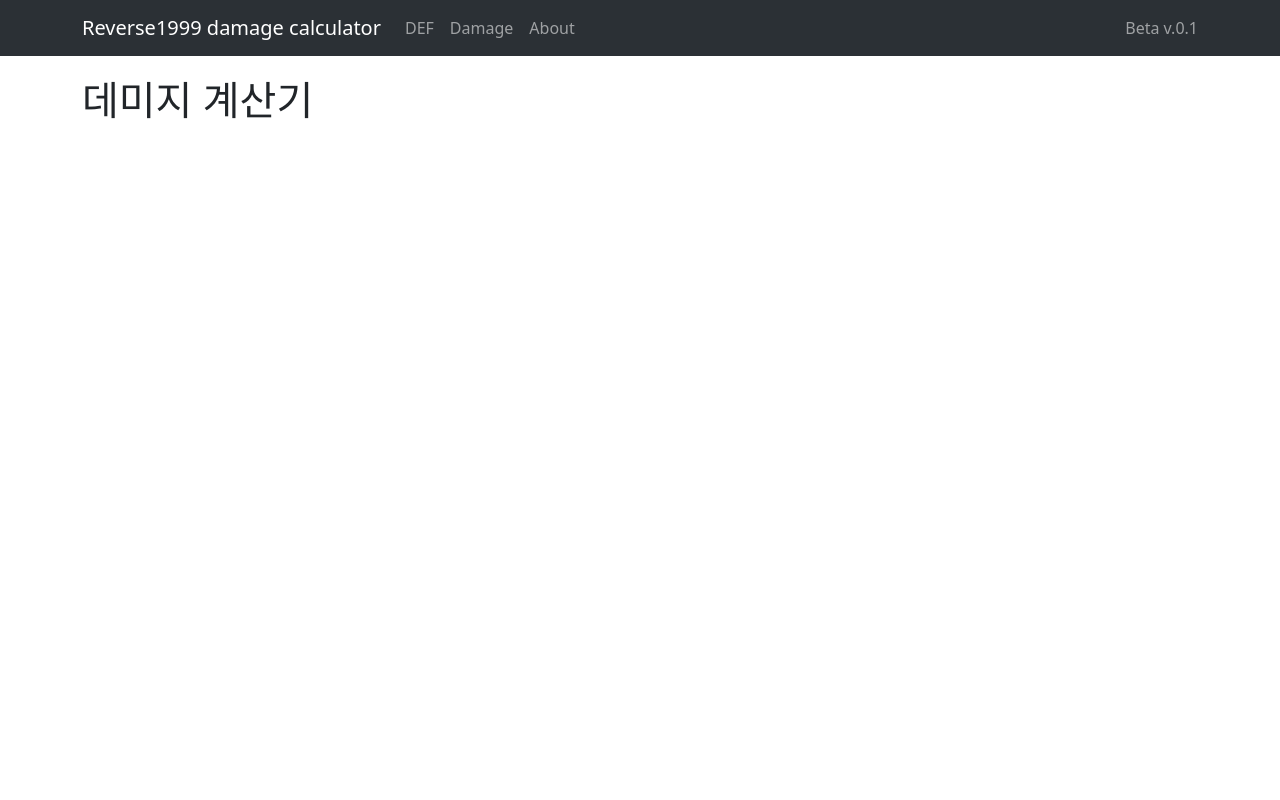
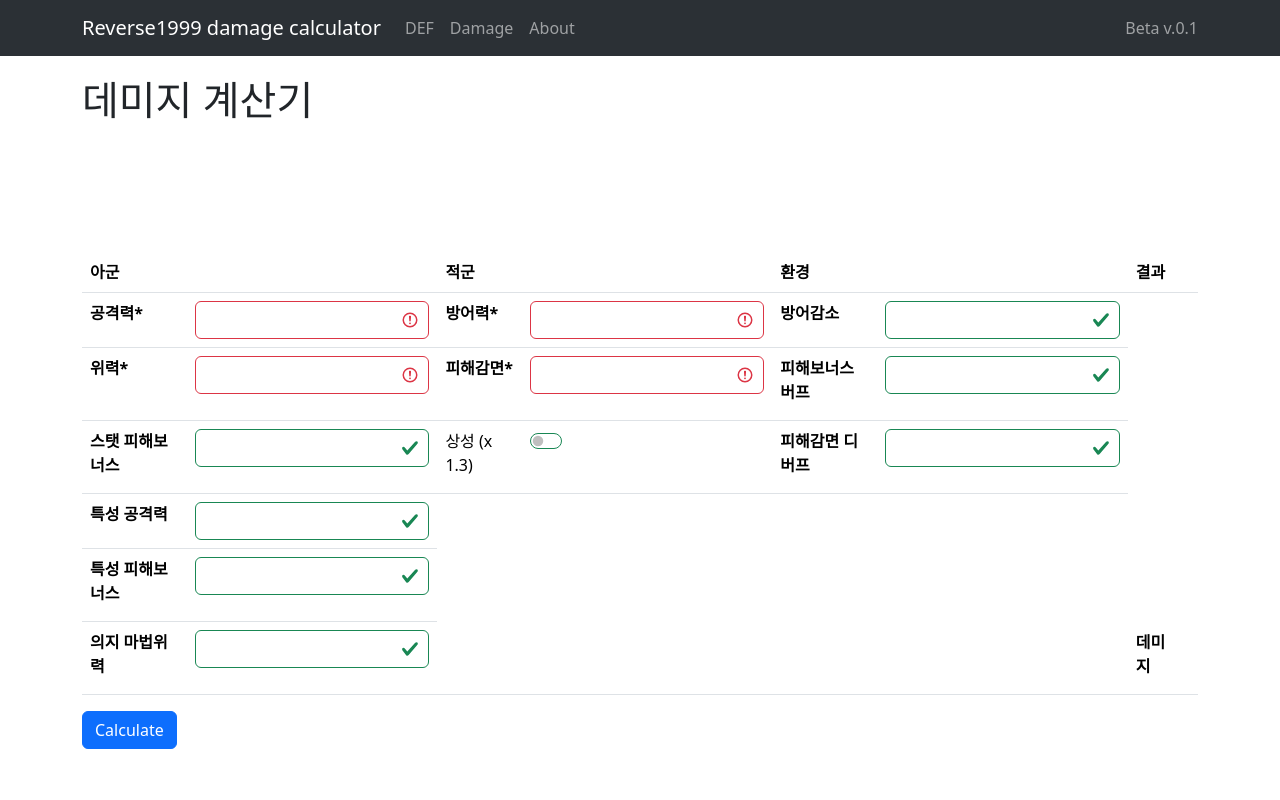
Before and after one commit to dev-connor/Reverse1999-damage-calculator, a Python web app: template reverse1999_damage_calculator/templates/dmg_calculator.html in a window 1280 px wide. Run offline with Jinja, Linux system fonts and the light colour scheme; the template is opened without the code that fills it, so the values that code supplies are empty.

Commit message:
데미지 계산기 추가

```diff
--- a/reverse1999_damage_calculator/templates/500/index.html
+++ b/reverse1999_damage_calculator/templates/500/index.html
@@ -3,7 +3,7 @@
 <head>
   <meta charset="UTF-8">
   <title>CodePen - Woops. toast</title>
-  <link rel="stylesheet" href="{{ url_for('static', path='style.css') }}">
+  <link rel="stylesheet" href="{{ url_for('templates', path='style.css') }}">
 
 </head>
 <body>
@@ -352,7 +352,7 @@
 
 </div>
 <!-- partial -->
-  <script  src="{{ url_for('static', path='script.js') }}"></script>
+  <script  src="{{ url_for('templates', path='script.js') }}"></script>
 
 </body>
 </html>
--- a/reverse1999_damage_calculator/templates/def_calculator.html
+++ b/reverse1999_damage_calculator/templates/def_calculator.html
@@ -44,7 +44,7 @@
       <td>
           <div class="form-check form-switch">
           <input class="form-check-input" type="checkbox" role="switch" id="weakness" name="weakness" {% if data.weakness %} checked {% endif %}>
-</div>
+        </div>
       </td>
       <td><label for="pen_dmg" class="form-label">관통공격 데미지*</label></td>
       <td><input type="number" class="form-control" name="pen_dmg" id="pen_dmg" value="{{ data.pen_dmg }}" required>
@@ -64,7 +64,7 @@
       </td>
         <td></td>
         <td></td>
-        <td>방어력</td>
+        <td>현실방어</td>
         <td>{{ def }}</td>
     </tr>
   <tr>
--- a/reverse1999_damage_calculator/templates/dmg_calculator.html
+++ b/reverse1999_damage_calculator/templates/dmg_calculator.html
@@ -4,8 +4,85 @@
 
 <div class="container">
     <h1>데미지 계산기</h1>
+    <br>
+    <br>
+<form method="post" class="was-validated">
+    <br>
+    <br>
+    <br>
 
-
-</div>
+    <table class="table">
+  <thead>
+    <tr>
+      <th scope="col" colspan="2">아군</th>
+      <th scope="col" colspan="2">적군</th>
+      <th scope="col" colspan="2">환경</th>
+      <th scope="col" colspan="2">결과</th>
+    </tr>
+  </thead>
+  <tbody>
+<!--  1-->
+<tr>
+    {{ input('공격력*','atk',data.atk,True) }}
+    {{ input('방어력*','defence',data.defence,True) }}
+    {{ input('방어감소','def_redn',data.def_redn) }}
+</tr>
+<!--  2-->
+<tr>
+    {{ input('위력*','power',data.power,True) }}
+    {{ input('피해감면*','dmg_taken',data.dmg_taken,True) }}
+    {{ input('피해보너스 버프','buff',data.buff) }}
+</tr>
+<!--  3-->
+<tr>
+    {{ input('스탯 피해보너스','stat_bonus',data.stat_bonus) }}
+    {{ switch('상성 (x 1.3)','afflatus',data.afflatus) }}
+    {{ input('피해감면 디버프','debuff',data.debuff) }}
+</tr>
+<!--  4-->
+<tr>
+    {{ input('특성 공격력','inherit_atk',data.inherit_atk) }}
+</tr>
+<!--  5-->
+<tr>
+    {{ input('특성 피해보너스','inherit_bonus',data.inherit_bonus) }}
+</tr>
+<!--  6-->
+<tr>
+    {{ input('의지 마법위력','spell',data.spell) }}
+    <td></td>
+    <td></td>
+    <td></td>
+    <td></td>
+    {{ value('데미지',dmg) }}
+</tr>
+  </tbody>
+</table>
+<button type="submit" class="btn btn-primary">Calculate</button>
+</form>
 
 {% endblock %}
+
+<!-- 입력 -->
+{% macro input(desc,name,v=0,require=None) %}
+      <th scope="row"><label for="{{name}}" class="form-label">{{desc}}</label></th>
+    <td><input type="number" class="form-control" name="{{name}}"  id="{{name}}" {% if require %}required{% endif %} value="{{v}}"></td>
+{% endmacro %}
+
+<!-- 값 -->
+{% macro value(desc,v=0) %}
+    <th>{{desc}}</th>
+    <td>{{v}}</td>
+{% endmacro %}
+
+<!-- 스위치 -->
+{% macro switch(title,name,b=None) %}
+      <td>
+        <label class="form-check-label" for="{{name}}">{{title}}</label>
+    </td>
+      <td>
+          <div class="form-check form-switch">
+          <input class="form-check-input" type="checkbox" role="switch" id="{{name}}" name="{{name}}" {% if b %} checked {% endif %}>
+        </div>
+      </td>
+{% endmacro %}
```
Also changed, not shown: reverse1999_damage_calculator/web/api/main/model.py (+20 -0 lines), reverse1999_damage_calculator/web/api/main/view.py (+44 -4 lines).
